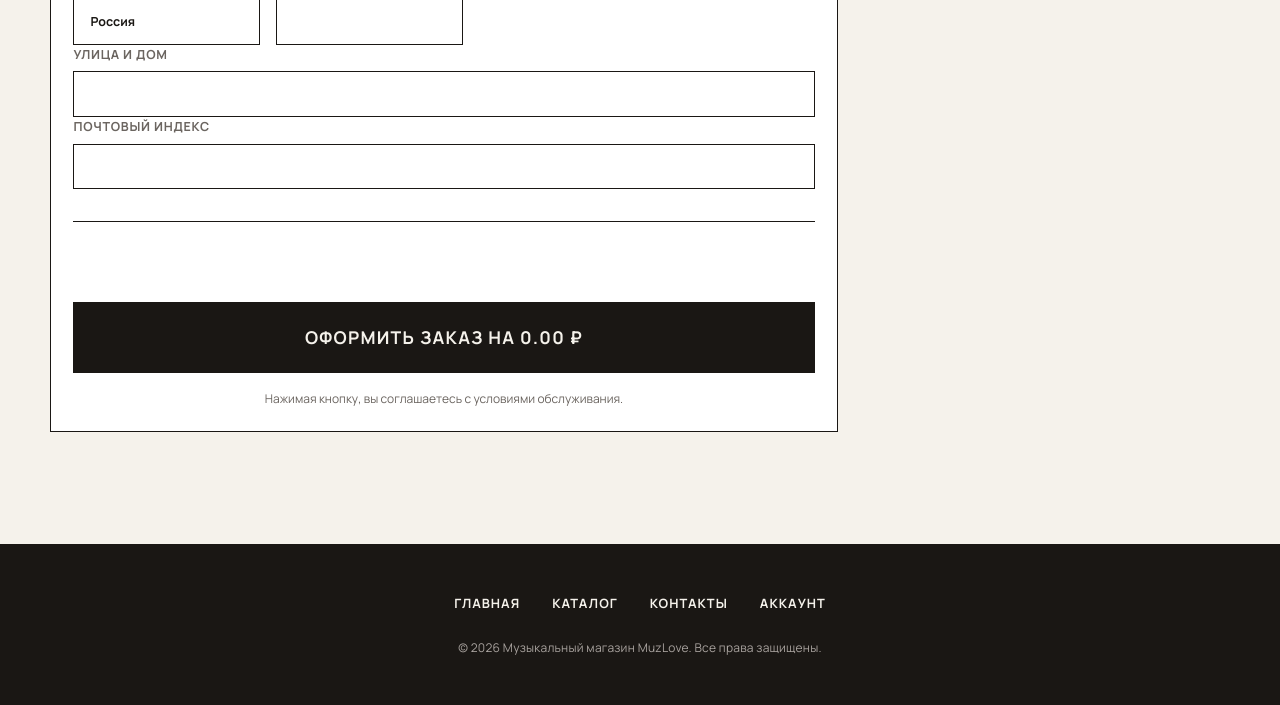
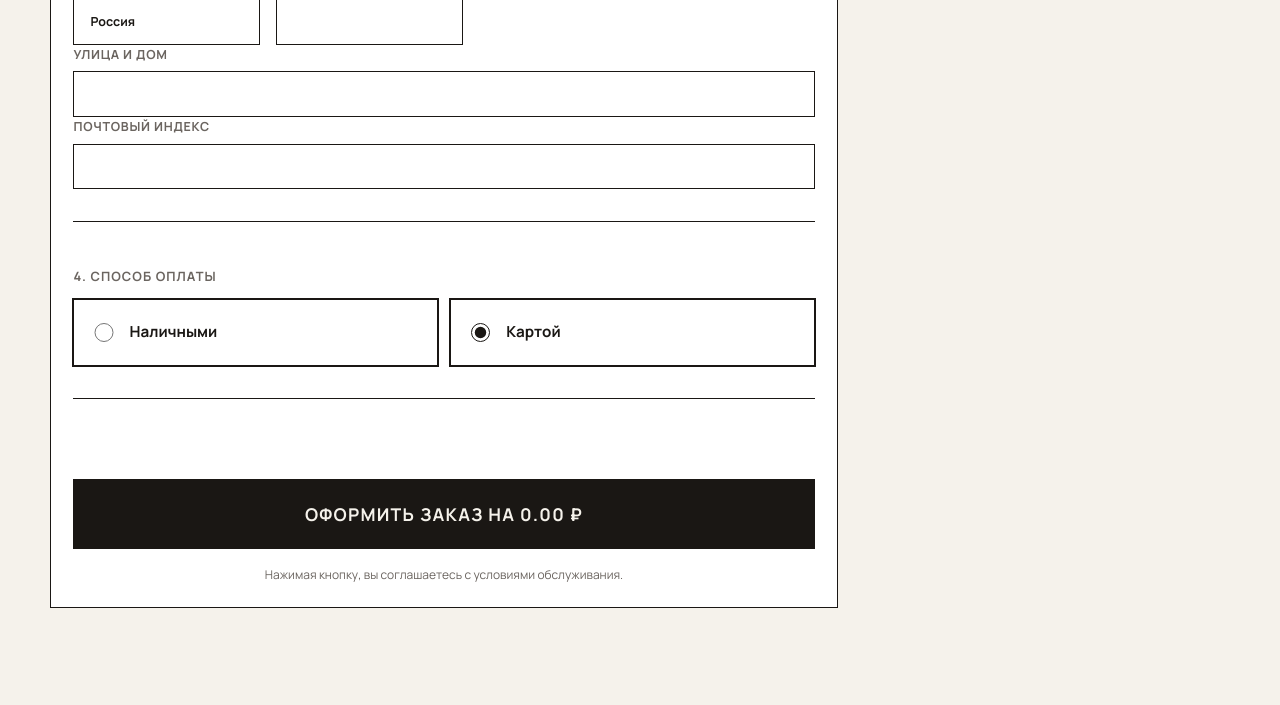
Before and after one commit to Davanok/music-shop, a Flask app: template templates/checkout.html in a window 1280 px wide. Shown: the part 792-1497 px from the top of the page. Run offline with Flask 3, Linux system fonts and the light colour scheme; the template is opened without the code that fills it, so the values that code supplies are empty; parts of the project's set-up code (start-up, migrations or seed data) failed here and were passed over.

Commit message:
add payment method option

```diff
--- a/music_shop/data/enums.py
+++ b/music_shop/data/enums.py
@@ -17,3 +17,7 @@
 class AssemblyOption(enum.StrEnum):
     REQUIRED = "REQUIRED"
     NOT_REQUIRED = "NOT_REQUIRED"
+
+class PaymentMethod(enum.StrEnum):
+    CASHLESS = "CASHLESS"
+    CASH = "CASH"
--- a/music_shop/ui/cart.py
+++ b/music_shop/ui/cart.py
@@ -9,7 +9,7 @@
     place_order,
     update_cart, delivery_price, assembly_price,
 )
-from music_shop.data.enums import DeliveryMethod, AssemblyOption
+from music_shop.data.enums import DeliveryMethod, AssemblyOption, PaymentMethod
 
 bp = Blueprint("cart", __name__)
 
@@ -52,6 +52,7 @@
 
     delivery_method = request.form.get("delivery_method", DeliveryMethod.DELIVERY)
     assembly_option = request.form.get("assembly_option", AssemblyOption.NOT_REQUIRED)
+    payment_method = request.form.get("payment_method", PaymentMethod.CASH)
     totals = cart_totals(items, delivery_method, assembly_option)
 
     if request.method == "POST" and request.form.get("intent") == "place_order":
@@ -83,8 +84,10 @@
         user=user,
         delivery_methods=DeliveryMethod,
         assembly_options=AssemblyOption,
+        payment_methods=PaymentMethod,
         selected_delivery=delivery_method,
         selected_assembly=assembly_option,
+        selected_payment=payment_method,
         shipping_cost=delivery_price(),
         assembly_cost=assembly_price()
     )
--- a/templates/checkout.html
+++ b/templates/checkout.html
@@ -73,6 +73,24 @@
             </div>
             {% endif %}
 
+            <div class="form-section">
+                <h3>4. Способ оплаты</h3>
+                <div class="radio-group">
+                    <label class="radio-option {{ 'active' if selected_payment == payment_methods.CASH }}">
+                        <input type="radio" name="payment_method" value="{{ payment_methods.CASH.name }}" {{
+                        'checked' if selected_payment == payment_methods.CASH }} onchange="this.form.submit()">
+                        <div class="radio-content"><strong>Наличными</strong></div>
+                    </label>
+                    <label class="radio-option {{ 'active' if selected_payment == payment_methods.CASHLESS }}">
+                        <input type="radio" name="payment_method" value="{{ payment_methods.CASHLESS.name }}" {{
+                        'checked' if selected_payment == payment_methods.CASHLESS }} onchange="this.form.submit()">
+                        <div class="radio-content">
+                            <strong>Картой</strong>
+                        </div>
+                    </label>
+                </div>
+            </div>
+
             <div class="checkout-footer">
                 <button class="button primary large" name="intent" value="place_order">Оформить заказ на {{ totals.total|currency }}</button>
                 <p class="terms">Нажимая кнопку, вы соглашаетесь с условиями обслуживания.</p>
```
